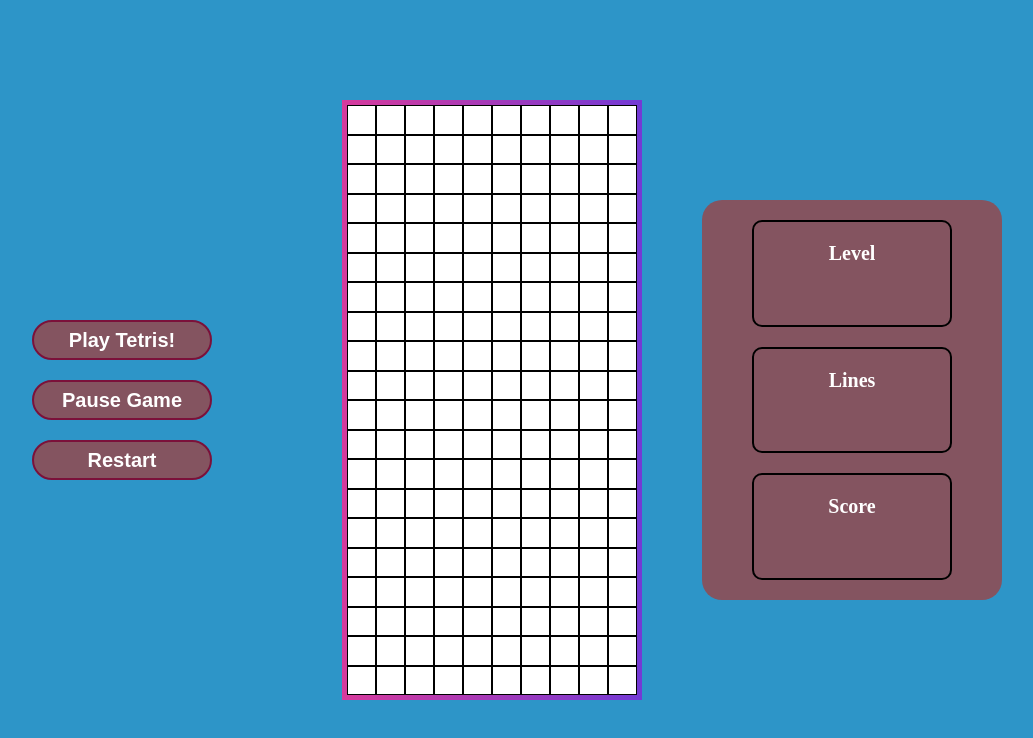
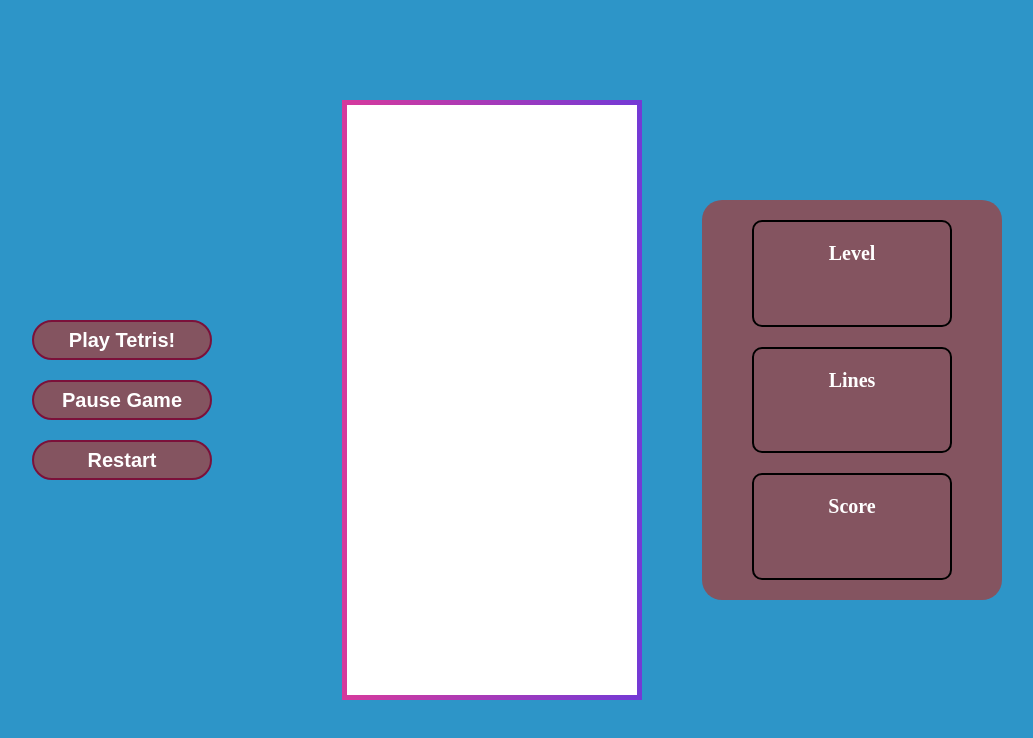
Before and after one commit to databoy5000/project-1, a plain HTML site: page tetris/index.html in a window 1280 px wide. Shown: the whole page, without its empty margins (128-1161 px from the left). Drawn offline with Linux system fonts and the light colour scheme.

Commit message:
anthony g, project-1, 22/04 11:05

```diff
--- a/tetris/style.css
+++ b/tetris/style.css
@@ -32,7 +32,7 @@ body {
 #grid div {
   width: 10%;
   height: 5%;
-  border: 1px solid black;
+  /* border: 1px solid black; */
 }
 
 #buttons {
--- a/tetris/tetris.js
+++ b/tetris/tetris.js
@@ -814,6 +814,7 @@ const playerScoring = {
 
 elements.audioPlayer.src = 'sounds/Blue Hawaii - No One Like You.mp3'
 elements.audioPlayer.play()
+// ? does the below loop?
 elements.audioPlayer.loop = true
 
 elements.play.addEventListener('click', () => {
```
